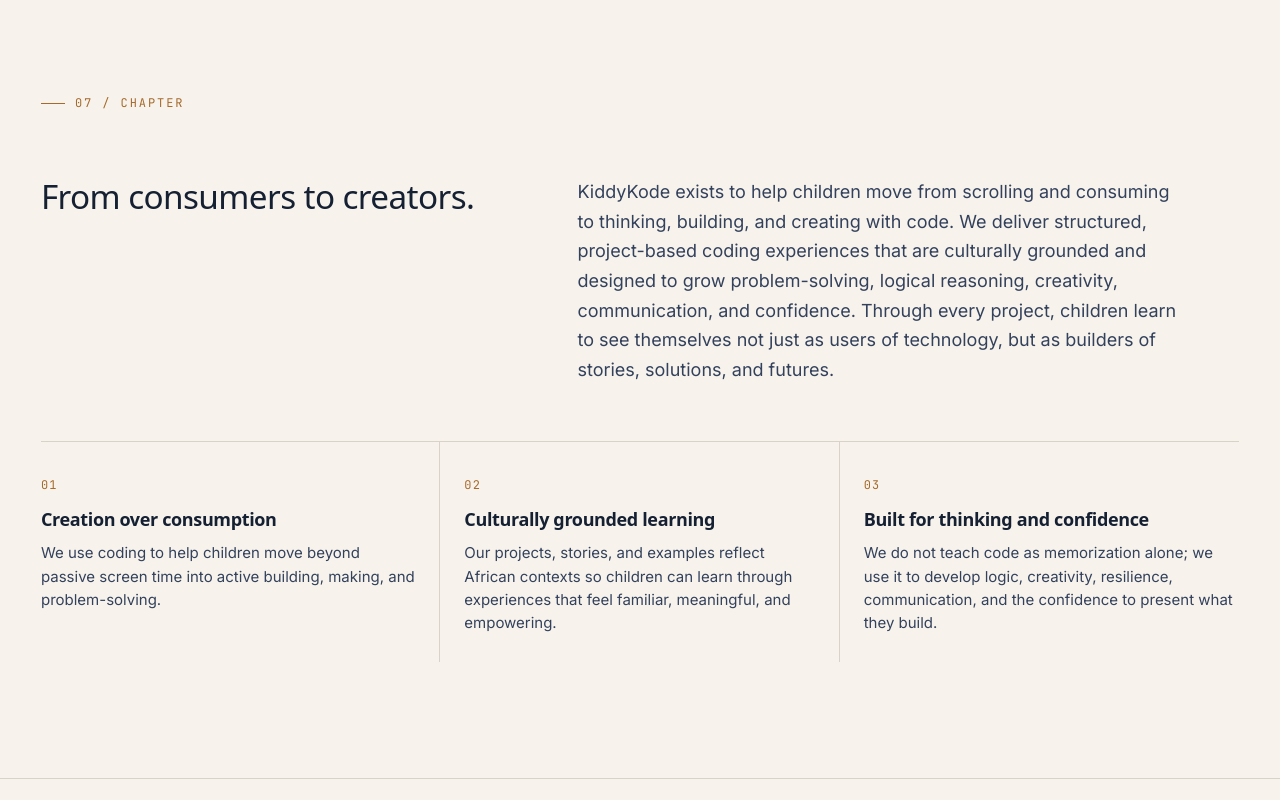
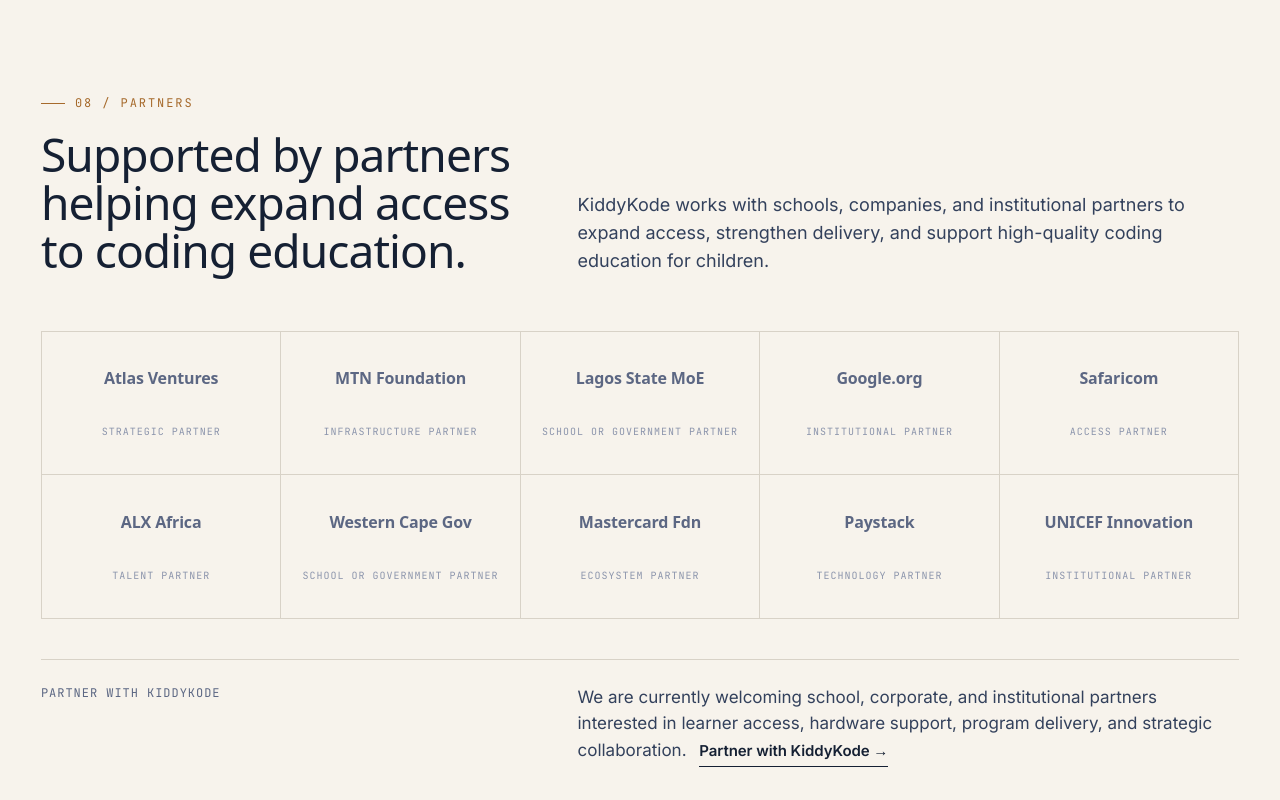
Before and after one commit to kiddykode/kiddykode-web, a Next.js app: page / in a window 1280 px wide. Shown: the part 7060-7860 px from the top of the page. Built offline with nearby package versions, Linux system fonts and the light colour scheme; a web font is replaced by a local one.

Commit message:
feat: implement homepage structure with hero carousel and modular content sections

```diff
--- a/app/home.module.css
+++ b/app/home.module.css
@@ -212,11 +212,11 @@
 .finalPath .pn { font-family: var(--font-mono); font-size: 12px; color: var(--color-accent); letter-spacing: 0.1em; }
 .finalPath h3 { color: var(--color-sand-50); margin-top: 16px; }
 .finalPath p { margin-top: 14px; color: rgba(247,243,236,0.7); font-size: 15px; max-width: 30ch; flex: 1; }
-.finalPath .btn { margin-top: 24px; align-self: flex-start; }
-.finalPath .btn--primary { background: var(--color-sand-50); color: var(--color-ink-900); }
-.finalPath .btn--primary:hover { background: #fff; }
-.finalPath .btn--ghost { border-color: var(--color-sand-50); color: var(--color-sand-50); }
-.finalPath .btn--ghost:hover { background: var(--color-sand-50); color: var(--color-ink-900); }
+.finalPath :global(.btn) { margin-top: 24px; align-self: flex-start; }
+.finalPath :global(.btn--primary) { background: var(--color-sand-50); color: var(--color-ink-900); }
+.finalPath :global(.btn--primary):hover { background: #fff; }
+.finalPath :global(.btn--ghost) { border-color: var(--color-sand-50); color: var(--color-sand-50); }
+.finalPath :global(.btn--ghost):hover { background: var(--color-sand-50); color: var(--color-ink-900); }
 
 @media (max-width: 1024px) {
   .heroGrid, .missionGrid, .whyGrid, .pullquote, .whyThemes, .storiesGrid, .chaptersGrid, .partnersHead, .partnersNote, .studioGrid, .finalPaths { grid-template-columns: 1fr !important; }
--- a/app/page.tsx
+++ b/app/page.tsx
@@ -579,66 +579,6 @@
       </section>
 
       <section
-        className={styles.mission}
-        id="mission"
-        data-screen-label="02 Mission"
-      >
-        <div className="wrap">
-          <div className="section-head">
-            <div>
-              <span className="eyebrow">07 / Chapter</span>
-            </div>
-            <div></div>
-          </div>
-          <div className={styles.missionGrid}>
-            <div className={styles.missionStatement}>
-              From consumers to creators.
-            </div>
-            <div className={styles.missionBody}>
-              <p>
-                KiddyKode exists to help children move from scrolling and
-                consuming to thinking, building, and creating with code. We
-                deliver structured, project-based coding experiences that are
-                culturally grounded and designed to grow problem-solving,
-                logical reasoning, creativity, communication, and confidence.
-                Through every project, children learn to see themselves not just
-                as users of technology, but as builders of stories, solutions,
-                and futures.
-              </p>
-            </div>
-          </div>
-          <div className={styles.principles}>
-            <div className={styles.principle}>
-              <span className={styles.num}>01</span>
-              <h4>Creation over consumption</h4>
-              <p>
-                We use coding to help children move beyond passive screen time
-                into active building, making, and problem-solving.
-              </p>
-            </div>
-            <div className={styles.principle}>
-              <span className={styles.num}>02</span>
-              <h4>Culturally grounded learning</h4>
-              <p>
-                Our projects, stories, and examples reflect African contexts so
-                children can learn through experiences that feel familiar,
-                meaningful, and empowering.
-              </p>
-            </div>
-            <div className={styles.principle}>
-              <span className={styles.num}>03</span>
-              <h4>Built for thinking and confidence</h4>
-              <p>
-                We do not teach code as memorization alone; we use it to develop
-                logic, creativity, resilience, communication, and the confidence
-                to present what they build.
-              </p>
-            </div>
-          </div>
-        </div>
-      </section>
-
-      <section
         className={styles.partners}
         id="partner"
         data-screen-label="08 Partners"
@@ -648,37 +588,37 @@
             <div>
               <span className="eyebrow">08 / Partners</span>
               <h2 className="mt-[18px]">
-                Funded by organizations investing in the next generation.
+                Supported by partners helping expand access to coding education.
               </h2>
             </div>
             <div>
               <p className="lede">
-                Our cross-subsidy model relies on philanthropic grants,
-                corporate CSR, and foundation partners to keep the curriculum
-                free for public schools.
+                KiddyKode works with schools, companies, and institutional
+                partners to expand access, strengthen delivery, and support
+                high-quality coding education for children.
               </p>
             </div>
           </div>
           <div className={styles.partnersGrid}>
             <div className={styles.partner}>
               <div className={styles.name}>Atlas Ventures</div>
-              <div className={styles.kind}>Seed Funder</div>
+              <div className={styles.kind}>Strategic Partner</div>
             </div>
             <div className={styles.partner}>
               <div className={styles.name}>MTN Foundation</div>
-              <div className={styles.kind}>Connectivity Partner</div>
+              <div className={styles.kind}>Infrastructure Partner</div>
             </div>
             <div className={styles.partner}>
               <div className={styles.name}>Lagos State MoE</div>
-              <div className={styles.kind}>Gov Partner</div>
+              <div className={styles.kind}>School or Government Partner</div>
             </div>
             <div className={styles.partner}>
               <div className={styles.name}>Google.org</div>
-              <div className={styles.kind}>Grant Funder</div>
+              <div className={styles.kind}>Institutional Partner</div>
             </div>
             <div className={styles.partner}>
               <div className={styles.name}>Safaricom</div>
-              <div className={styles.kind}>Chapter Sponsor</div>
+              <div className={styles.kind}>Access Partner</div>
             </div>
             <div className={styles.partner}>
               <div className={styles.name}>ALX Africa</div>
@@ -686,33 +626,33 @@
             </div>
             <div className={styles.partner}>
               <div className={styles.name}>Western Cape Gov</div>
-              <div className={styles.kind}>Gov Partner</div>
+              <div className={styles.kind}>School or Government Partner</div>
             </div>
             <div className={styles.partner}>
               <div className={styles.name}>Mastercard Fdn</div>
-              <div className={styles.kind}>Scale Partner</div>
+              <div className={styles.kind}>Ecosystem Partner</div>
             </div>
             <div className={styles.partner}>
               <div className={styles.name}>Paystack</div>
-              <div className={styles.kind}>Payment Partner</div>
+              <div className={styles.kind}>Technology Partner</div>
             </div>
             <div className={styles.partner}>
               <div className={styles.name}>UNICEF Innovation</div>
-              <div className={styles.kind}>Impact Partner</div>
+              <div className={styles.kind}>Institutional Partner</div>
             </div>
           </div>
           <div className={styles.partnersNote}>
-            <span className={styles.label}>Become a partner</span>
+            <span className={styles.label}>Partner with KiddyKode</span>
             <p>
-              We are currently taking on new corporate and foundation partners
-              for the 2026/2027 school year, particularly those interested in
-              sponsoring specific city chapters or providing hardware grants.{" "}
+              We are currently welcoming school, corporate, and institutional
+              partners interested in learner access, hardware support, program
+              delivery, and strategic collaboration.{" "}
               <Link
                 href="/partners"
                 className="btn btn--link"
                 style={{ display: "inline-block", marginLeft: "8px" }}
               >
-                Read our partnership guidelines →
+                Partner with KiddyKode →
               </Link>
             </p>
           </div>
@@ -910,13 +850,13 @@
             </div>
             <div className={styles.finalPath}>
               <span className={styles.pn}>03 / Partners</span>
-              <h3>Fund a chapter</h3>
+              <h3>Support school access</h3>
               <p>
-                Sponsor a public school deployment or help us open a new city
-                hub.
+                Support school delivery, learner access, or the tools that help
+                more children build with code.
               </p>
               <Link href="/partners" className="btn btn--ghost">
-                Partner with us
+                Explore partnerships
               </Link>
             </div>
           </div>
```
